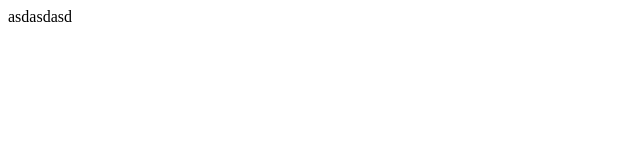
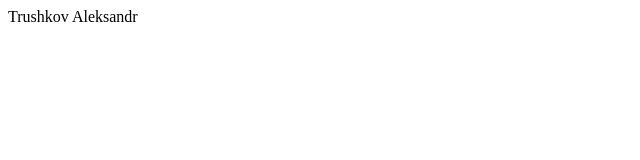
Before and after one commit to belai87/belai87.github.io, a plain HTML site: page index.html in a window 1280 px wide. Shown: the full height of the page, 0-640 px from the left. Drawn offline with Linux system fonts and the light colour scheme.

Commit message:
Update index.html

```diff
--- a/index.html
+++ b/index.html
@@ -5,6 +5,6 @@
   <title>Title</title>
 </head>
 <body>
-    asdasdasd
+    Trushkov Aleksandr
 </body>
 </html>
```
